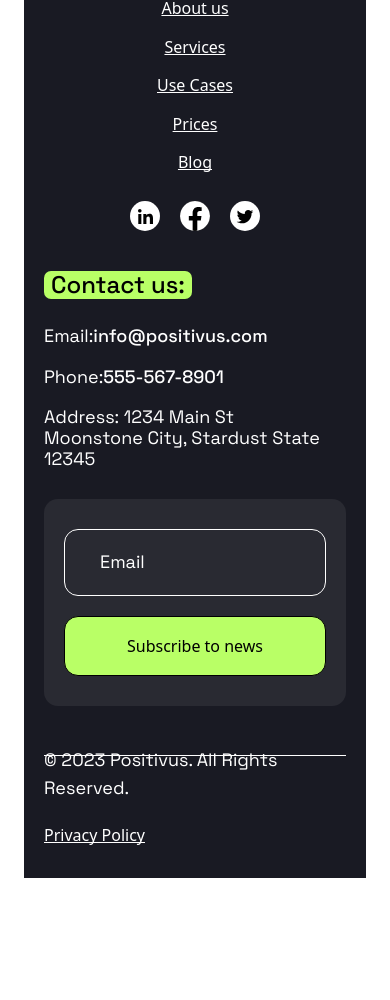
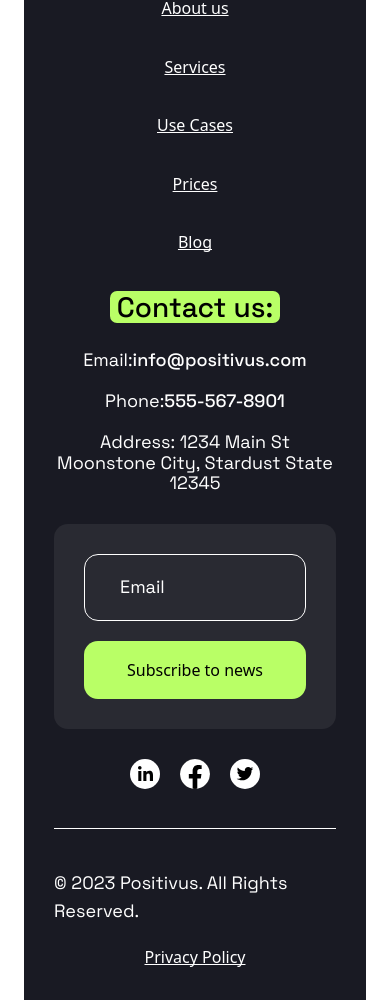
Before and after one commit to xboikom1/Positivus, a React (Vite) app: page / in a window 390 px wide. Shown: the part 8794-9794 px from the top of the page. Before the commit the page ends 9672 px from the top, so only its background shows below. Built offline with nearby package versions, Linux system fonts and the light colour scheme.

Commit message:
responsive footer

```diff
--- a/src/components/Footer/Footer.jsx
+++ b/src/components/Footer/Footer.jsx
@@ -118,7 +118,7 @@ const Footer = () => {
         </ul>
       </nav>
       <div className={css.contactsContainer}>
-        <div>
+        <div className={css.contactInfo}>
           <h4 className={css.contactsHeader}>Contact us:</h4>
           <address className={css.addressContainer}>
             <p className={css.adressInfo}>
@@ -153,6 +153,44 @@ const Footer = () => {
             </button>
           </Form>
         </Formik>
+
+        <ul className={css.socialLinks}>
+          <a
+            className={css.iconLink}
+            href="https://www.linkedin.com/"
+            target="_blank"
+            rel="noopener noreferrer"
+          >
+            <svg width="15px" height="15px" aria-label="linkedin icon">
+              <use href="/src/images/icons/sprite.svg#icon-linkedin"></use>
+            </svg>
+          </a>
+          <a
+            className={css.iconLink}
+            href="https://www.facebook.com/"
+            target="_blank"
+            rel="noopener noreferrer"
+          >
+            <svg
+              className={css.icon}
+              width="30px"
+              height="30px"
+              aria-label="facebook icon"
+            >
+              <use href="/src/images/icons/sprite.svg#icon-facebook"></use>
+            </svg>
+          </a>
+          <a
+            className={css.iconLink}
+            href="https://x.com/"
+            target="_blank"
+            rel="noopener noreferrer"
+          >
+            <svg width="18px" height="15px" aria-label="twitter icon">
+              <use href="/src/images/icons/sprite.svg#icon-twitter"></use>
+            </svg>
+          </a>
+        </ul>
       </div>
       <div className={css.copyrightBlock}>
         <p className={css.copyrightInfo}>
--- a/src/components/Footer/Footer.module.css
+++ b/src/components/Footer/Footer.module.css
@@ -9,7 +9,7 @@
   flex-direction: row;
   align-items: center;
   justify-content: center;
-  gap: 40px;
+  gap: 20px;
 }
 
 .navContainer {
@@ -70,6 +70,11 @@
   justify-content: space-between;
   position: relative;
   margin-bottom: 100px;
+  gap: 20px;
+}
+
+.contactsContainer .socialLinks {
+  display: none;
 }
 
 .contactsContainer::after {
@@ -109,9 +114,10 @@
 .form {
   display: flex;
   gap: 20px;
-  padding: 58px 40px;
+  padding: 58px 36px;
   border-radius: 14px;
   background-color: #292a32;
+  justify-content: space-between;
 }
 
 .input {
@@ -122,6 +128,7 @@
   background-color: #292a32;
   border-radius: 14px;
   padding: 22px 35px;
+  max-width: 293px;
 }
 
 .input::placeholder {
@@ -136,6 +143,10 @@
   text-align: center;
   justify-content: center;
   align-items: center;
+  cursor: pointer;
+  border: none;
+  color: #000;
+  font-weight: 400;
 }
 
 .copyrightBlock {
@@ -159,25 +170,44 @@
 @media only screen and (max-width: 1024px) {
   .footer {
     padding: 40px 30px;
-    border-radius: 30px 30px 0 0;
   }
 
   .navContainer {
+    flex-direction: column;
+    gap: 28px;
     margin-bottom: 50px;
+  }
+
+  .navList {
+    gap: 40px;
   }
 
   .contactsContainer {
     margin-bottom: 60px;
+    flex-direction: column;
+    text-align: center;
+    gap: 40px;
+  }
+
+  .contactsHeader {
+    font-size: 28px;
+    text-align: center;
+    margin: 0 auto 27px;
   }
 
   .form {
-    padding: 40px 30px;
+    padding: 40px;
+    max-width: 100%;
+  }
+
+  .input {
+    max-width: 100%;
   }
 }
 
 @media only screen and (max-width: 767px) {
   .footer {
-    padding: 30px 20px;
+    padding: 30px;
   }
 
   .navContainer {
@@ -186,25 +216,45 @@
     margin-bottom: 40px;
   }
 
+  .navContainer .socialLinks {
+    display: none;
+  }
+
+  .navLink {
+    padding: 0 20px;
+  }
+
   .navList {
     flex-direction: column;
-    gap: 20px;
   }
 
   .contactsContainer {
     flex-direction: column;
     gap: 30px;
-    margin-bottom: 40px;
+    margin-bottom: 80px;
+  }
+
+  .contactsContainer .socialLinks {
+    display: flex;
+    justify-content: center;
   }
 
   .form {
     flex-direction: column;
-    padding: 30px 20px;
+    padding: 30px;
+  }
+
+  .contactsContainer::after {
+    bottom: -40px;
   }
 
   .copyrightBlock {
     flex-direction: column;
     gap: 20px;
-    align-items: flex-start;
+    align-items: center;
+  }
+
+  .submitBtn {
+    width: 100%;
   }
 }
```
